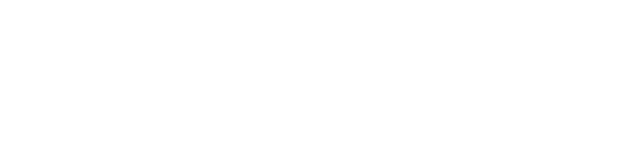
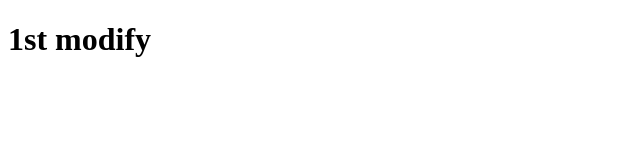
Before and after one commit to Siam-WD/new-repo, a plain HTML site: page index.html in a window 1280 px wide. Shown: the whole page, without its empty margins (0-640 px from the left). Drawn offline with Linux system fonts and the light colour scheme.

Commit message:
h1 added

```diff
--- a/index.html
+++ b/index.html
@@ -7,6 +7,6 @@
     <title>new-repo</title>
 </head>
 <body>
-
+    <h1>1st modify</h1>
 </body>
 </html>
```
